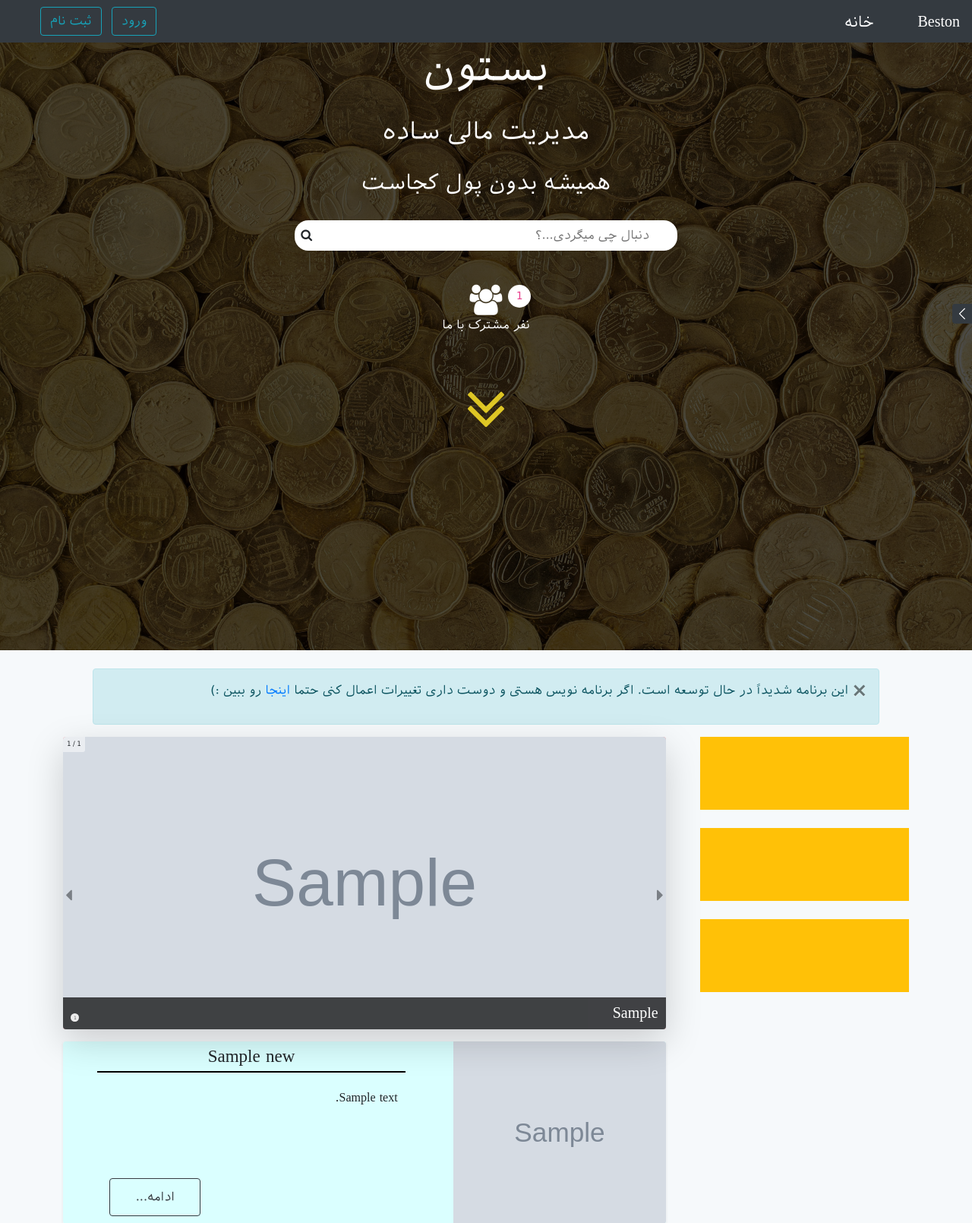
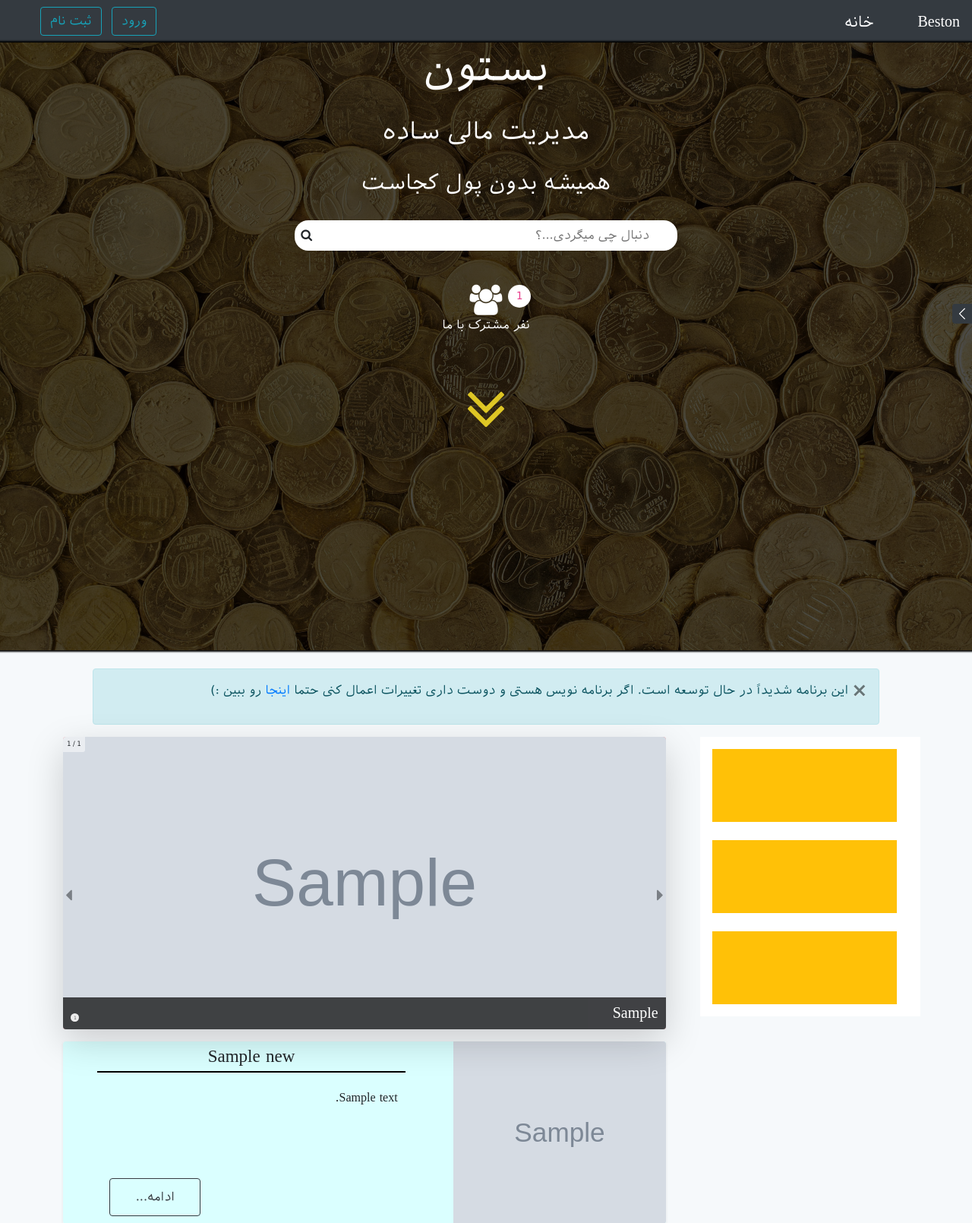
Before and after one commit to hamidAzimiZp/beston, a Django app: page / in a window 1280 px wide. Shown: the top 1610 px of the page at 76% size. Run offline with Django 3.2, Linux system fonts and the light colour scheme; tables that the repository leaves empty hold one stand-in row (values such as "Sample post"); grey boxes marked "Sample" are stand-in pictures.

Commit message:
edit index.html

```diff
--- a/static/_css/style.css
+++ b/static/_css/style.css
@@ -6,6 +6,7 @@ body{
     text-align: right;
     background:#f6f9fb;
     font-family: IranSansBlock;
+
 }
 *{
     margin: 0;
@@ -31,6 +32,8 @@ li{
     background-size: cover;
     min-height: 100vh;
     position:relative;
+    overflow: hidden;
+    box-shadow: 0 0 2px 2px #000;
 }
 .cover{
     position: absolute;
@@ -38,7 +41,7 @@ li{
     right: 0;
     background: rgba(0, 0, 0, 0.7);
     width: 100%;
-    height: 100vh;
+    height: 150vh;
     min-height: 100%;
 }
 .my_header img{
--- a/templates/web/index.html
+++ b/templates/web/index.html
@@ -188,9 +188,9 @@
               </div>
               <div class="col-12 col-lg-3">
                   <div class="container-fluid">
-                      <div class="row justify-content-center">
+                      <div class="row justify-content-center shodow-lg bg-white p-3">
                           <div class="col-6 col-lg-12 mt-4 mt-lg-0 pl-0">
-                              <div class="sidBar shodow-lg">
+                              <div class="sidBar shodow-lg ">
                                   <div class="incomeSet bg-warning">
                                       <div class="content_header">
                                           <br><br>
```
Also changed, not shown: static/_images/bg2.jpg (deleted), static/_images/bg3.jpg (deleted).
